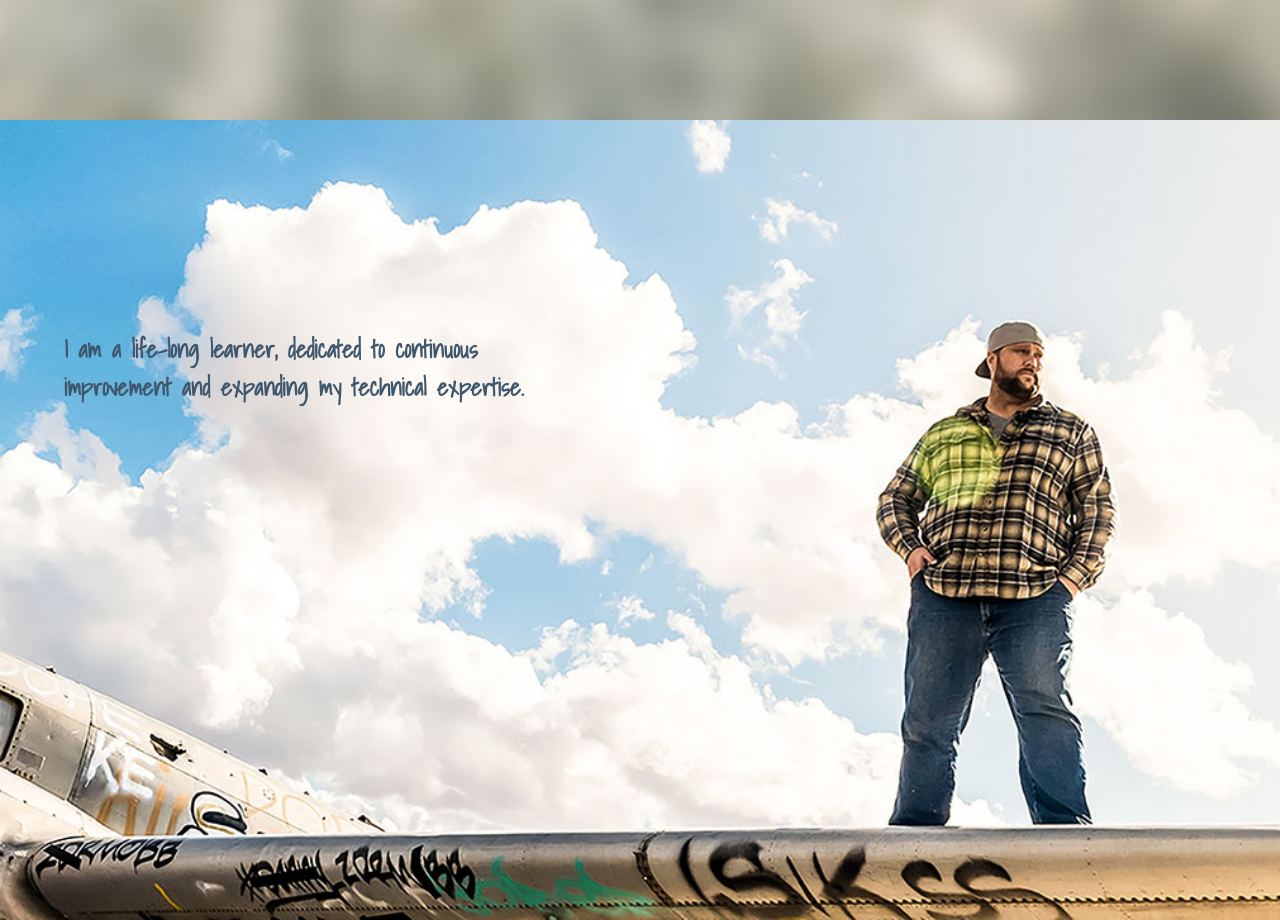
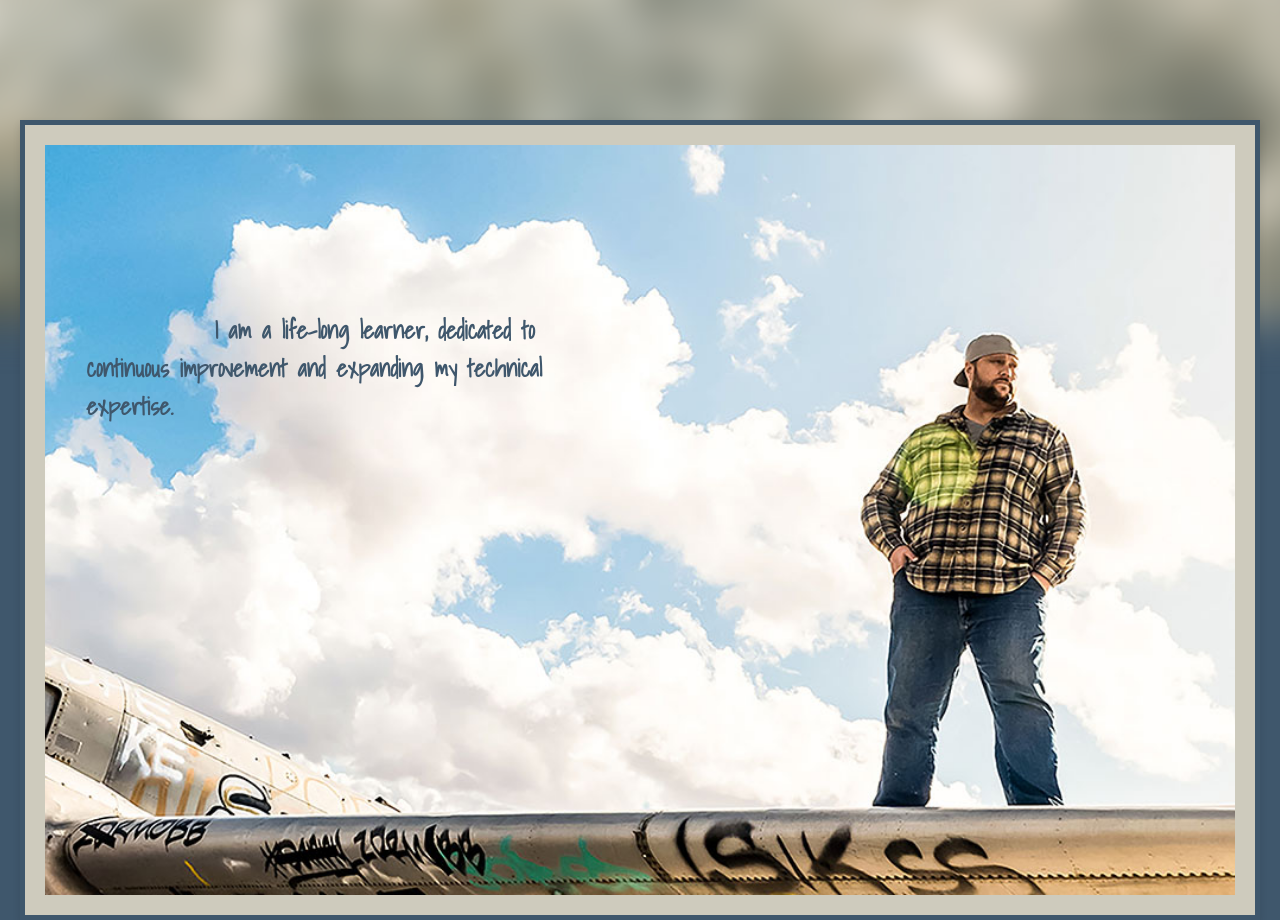
Before and after one commit to ScottShetley/2025-scrollystorytelling-website, a plain HTML site: page index.html in a window 1280 px wide. Shown: the part 680-1600 px from the top of the page. Drawn offline with Linux system fonts and the light colour scheme.

Commit message:
Added a border to the about me.

```diff
--- a/styles.css
+++ b/styles.css
@@ -168,14 +168,18 @@
 
 #about-me {
     background-color: var(--secondary-color);
-    padding: 0; /* Remove padding to make the image cover the entire section */
+    padding: 20px; /* Add padding to the section */
     display: flex;
     justify-content: center; /* Center the image horizontally */
     align-items: center; /* Center the image vertically */
     height: 100vh; /* Ensure the section takes up the full viewport height */
-    width: 100vw; /* Ensure the section takes up the full viewport width */
+    width: calc(100% - 40px); /* Ensure the section takes up the full viewport width minus padding */
+    margin: 0 auto; /* Center the section horizontally */
     overflow: hidden; /* Ensure no overflow */
     position: relative; /* Ensure the text is positioned correctly */
+    border: 5px solid var(--primary-color); /* Add a border to distinguish the section */
+    box-shadow: 0 4px 8px rgba(0, 0, 0, 0.1); /* Add a subtle shadow for better distinction */
+    box-sizing: border-box; /* Include padding and border in the element's total width and height */
 }
 
 #about-me .profile-photo {
```
